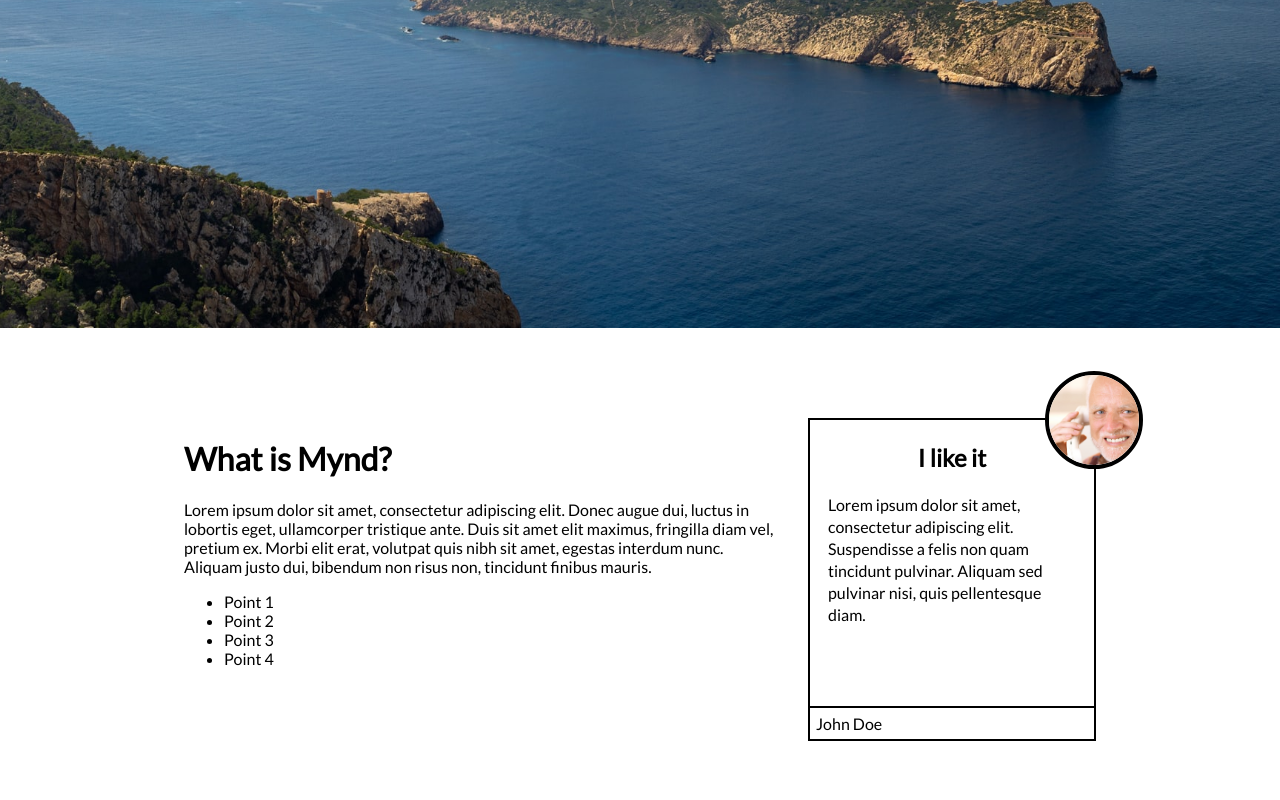
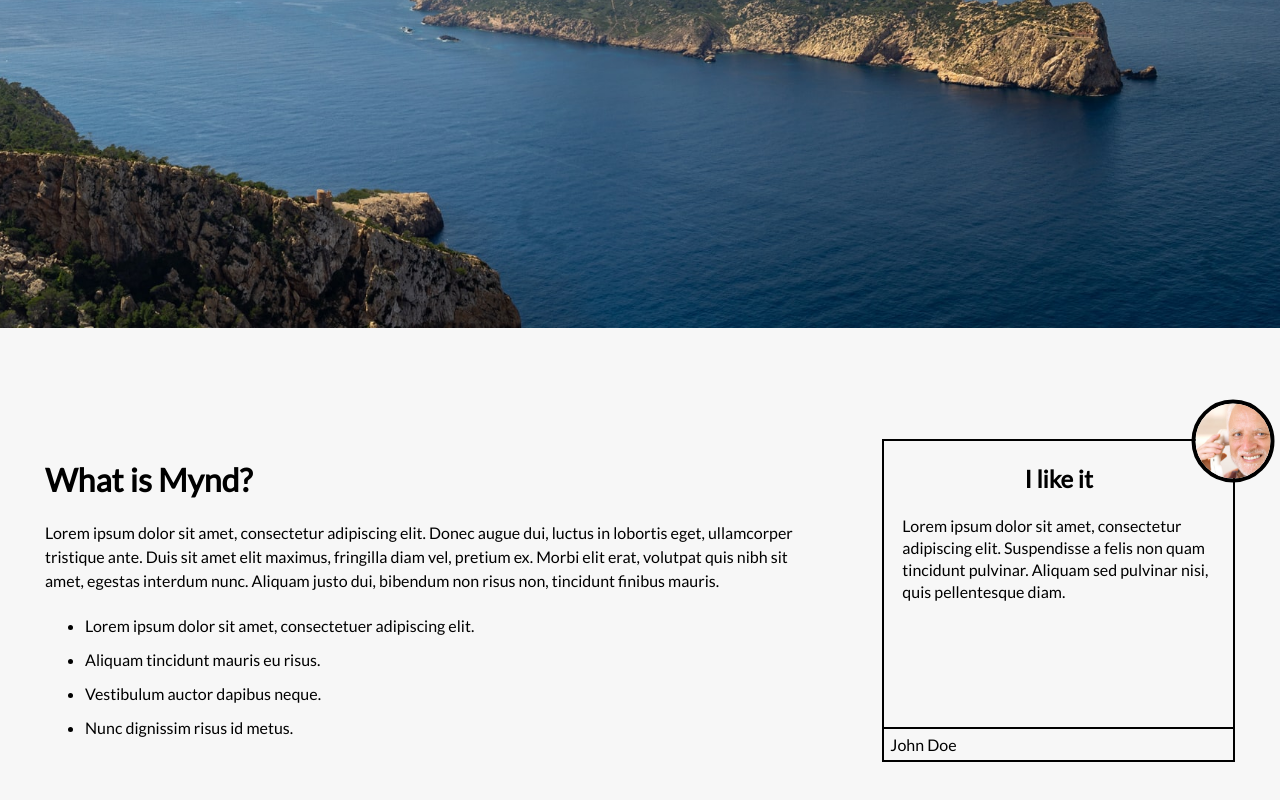
Before and after one commit to Team-25/Mynd, a React (Create React App) app in the folder Frontend/mynd/: page / in a window 1280 px wide. Shown: the part 472-1272 px from the top of the page. Before the commit the page ends 1225 px from the top, so only its background shows below. Built offline with nearby package versions, Linux system fonts and the light colour scheme.

Commit message:
[add] Updated DescriptioBlock css and structure

```diff
--- a/Frontend/mynd/src/App.scss
+++ b/Frontend/mynd/src/App.scss
@@ -13,6 +13,7 @@ body {
   padding: 0;
   overflow-x: hidden;
   font-family: 'Lato';
+  background-color: rgb(255, 255, 255);
 }
 
 /* Homepage Banner */
@@ -59,11 +60,33 @@ body {
 /* Homepage Description Block*/
 
 .content {
-  margin-top: 90px;
+  padding-top: 90px;
+  padding-bottom: 90px;
+  background-color: rgb(247, 247, 247);
+}
+
+.content-divider {
+  border-top: 5px dashed rgb(0, 0, 0);
+  width: 50%;
 }
 
 .homepage-description {
+  padding: 21px;
+  h1 {
 
+  }
+
+  p {
+    line-height: 24px;
+  }
+
+  ul {
+    line-height: 34px;
+  }
+}
+
+.homepage-user-testimonial {
+  padding: 21px;
 }
 
 .user-testimonial {
@@ -87,8 +110,8 @@ body {
   }
 
   .user-image {
-    height: 90px;
-    width: 90px;
+    height: 75px;
+    width: 75px;
     position: absolute;
     right: 0;
     top: 0;
--- a/Frontend/mynd/src/components/Homepage/DescriptionBlock/DescriptionBlock.tsx
+++ b/Frontend/mynd/src/components/Homepage/DescriptionBlock/DescriptionBlock.tsx
@@ -12,26 +12,30 @@ interface IProps {
 const DescriptionBlock = (props: IProps) => {
 
     return (
-        <Container maxWidth="md" className="content">
+        <Container maxWidth="lg" className="content">
             <Grid container spacing={3}>
                 <Grid item xs={8}>
+                    <div className="homepage-description">
                         <h1>What is Mynd?</h1>
                         <p>Lorem ipsum dolor sit amet, consectetur adipiscing elit. Donec augue dui, luctus in lobortis eget, ullamcorper tristique ante. Duis sit amet elit maximus, fringilla diam vel, pretium ex. Morbi elit erat, volutpat quis nibh sit amet, egestas interdum nunc. Aliquam justo dui, bibendum non risus non, tincidunt finibus mauris.</p>
                         <ul>
-                        <li>Point 1</li>
-                        <li>Point 2</li>
-                        <li>Point 3</li>
-                        <li>Point 4</li>
+                            <li>Lorem ipsum dolor sit amet, consectetuer adipiscing elit.</li>
+                            <li>Aliquam tincidunt mauris eu risus.</li>
+                            <li>Vestibulum auctor dapibus neque.</li>
+                            <li>Nunc dignissim risus id metus.</li>
                         </ul>
+                    </div>
                 </Grid>
 
                 <Grid item xs={4}>
+                    <div className="homepage-user-testimonial">
                         <UserTestimonial
                             name="John Doe"
                             title="I like it"
                             text="Lorem ipsum dolor sit amet, consectetur adipiscing elit. Suspendisse a felis non quam tincidunt pulvinar. Aliquam sed pulvinar nisi, quis pellentesque diam. "
                             image={props.image}
                         />
+                    </div>
                 </Grid>
             </Grid>
         </Container>
--- a/Frontend/mynd/src/pages/Home.jsx
+++ b/Frontend/mynd/src/pages/Home.jsx
@@ -8,6 +8,8 @@ const Home = () => {
         <>
             <Banner title="Mynd" description="An awesome description about our site"/>
             <DescriptionBlock image={img} />
+            {/* Temporary space filler */}
+            <br/><br/><br/><br/><br/><br/><br/><br/><br/><br/><br/><br/><br/><br/><br/><br/><br/><br/><br/><br/><br/><br/><br/><br/><br/><br/><br/><br/><br/><br/><br/><br/><br/><br/><br/><br/><br/><br/><br/><br/><br/><br/><br/><br/><br/><br/><br/><br/><br/><br/><br/><br/><br/><br/><br/><br/><br/><br/><br/>
         </>
     );
 }
```
Lines whose indentation alone changed are shown as unchanged.
